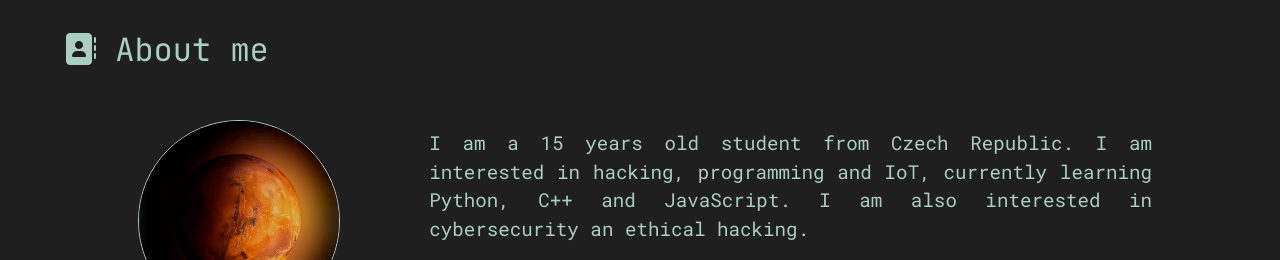
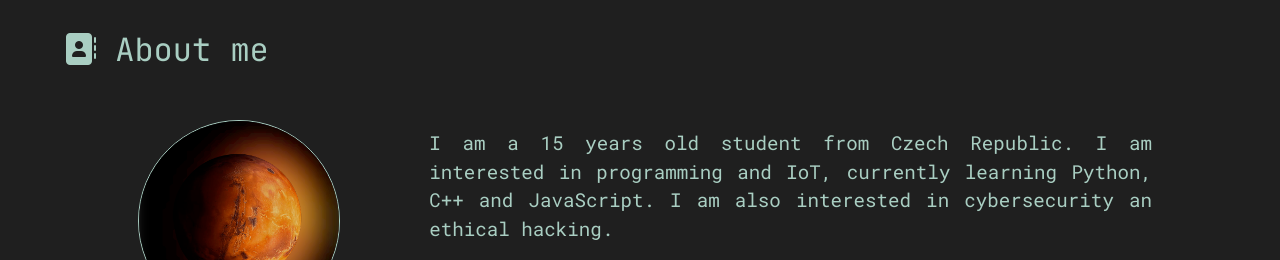
Before and after one commit to foglar/foglar.github.io, a plain HTML site: page index.html in a window 1280 px wide. Shown: the part 1586-1846 px from the top of the page. Drawn offline with nearby package versions, Linux system fonts and the light colour scheme; files whose address does not match are found by name.

Commit message:
Txt edit

```diff
--- a/index.html
+++ b/index.html
@@ -218,7 +218,7 @@
           <div class="about-me-box">
             <p>
               I am a 15 years old student from Czech Republic. I am interested
-              in hacking, programming and IoT, currently learning Python, C++
+              in programming and IoT, currently learning Python, C++
               and JavaScript. I am also interested in cybersecurity an ethical
               hacking.
             </p>
```
